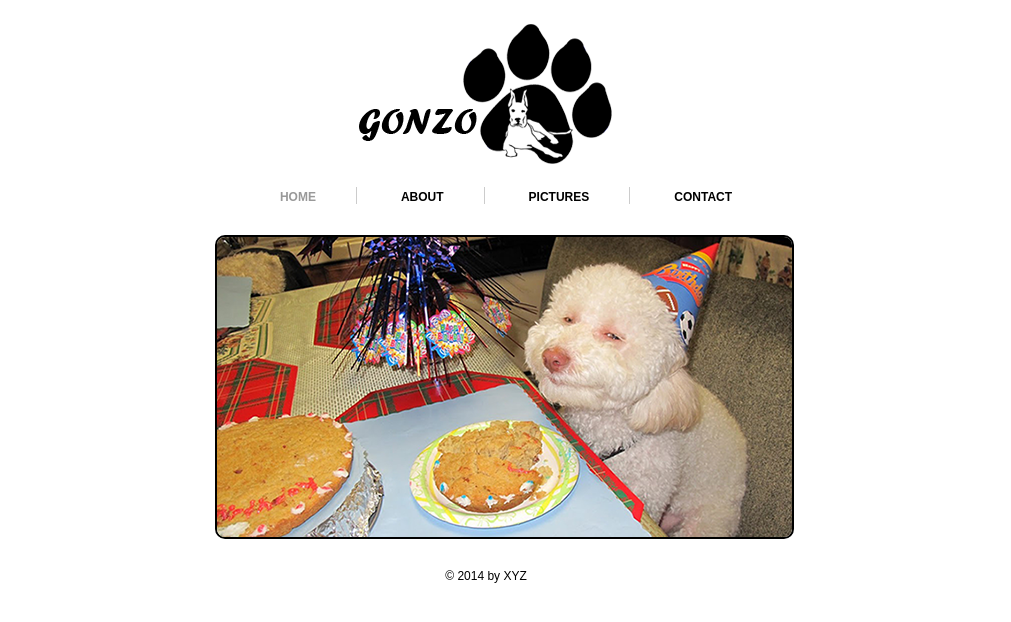
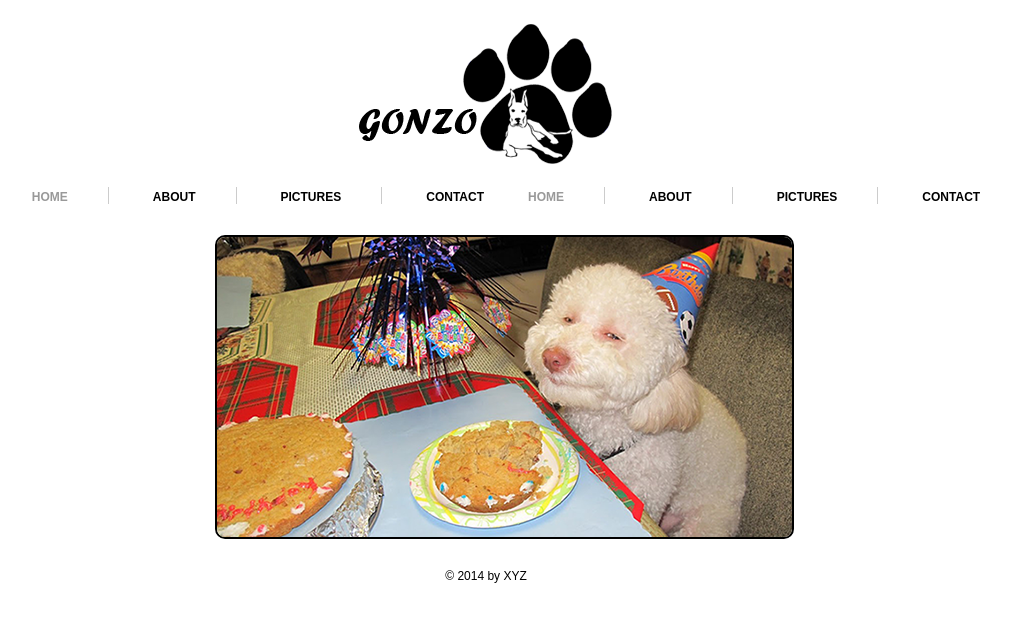
Before and after one commit to Rockleeking/Dogs, a plain HTML site: page index.html in a window 1280 px wide. Shown: the whole page, without its empty margins (154-1165 px from the left). Drawn offline with Linux system fonts and the light colour scheme.

Commit message:
done unwantedly

```diff
--- a/index.html
+++ b/index.html
@@ -26,6 +26,10 @@
 
 	<div class="navigation">
 		<ul>
+			<li><a class="active" href="index.html">HOME</a></li>
+			<li><a href="about.html">ABOUT</a></li>
+			<li><a href="picture.html">PICTURES</a></li>
+			<li class="bdr"><a class="pdg" href="contact.html">CONTACT</a></li>
 			<li><a class="active" href="index.html">HOME</a></li>
 			<li><a href="about.html">ABOUT</a></li>
 			<li><a href="picture.html">PICTURES</a></li>
```
